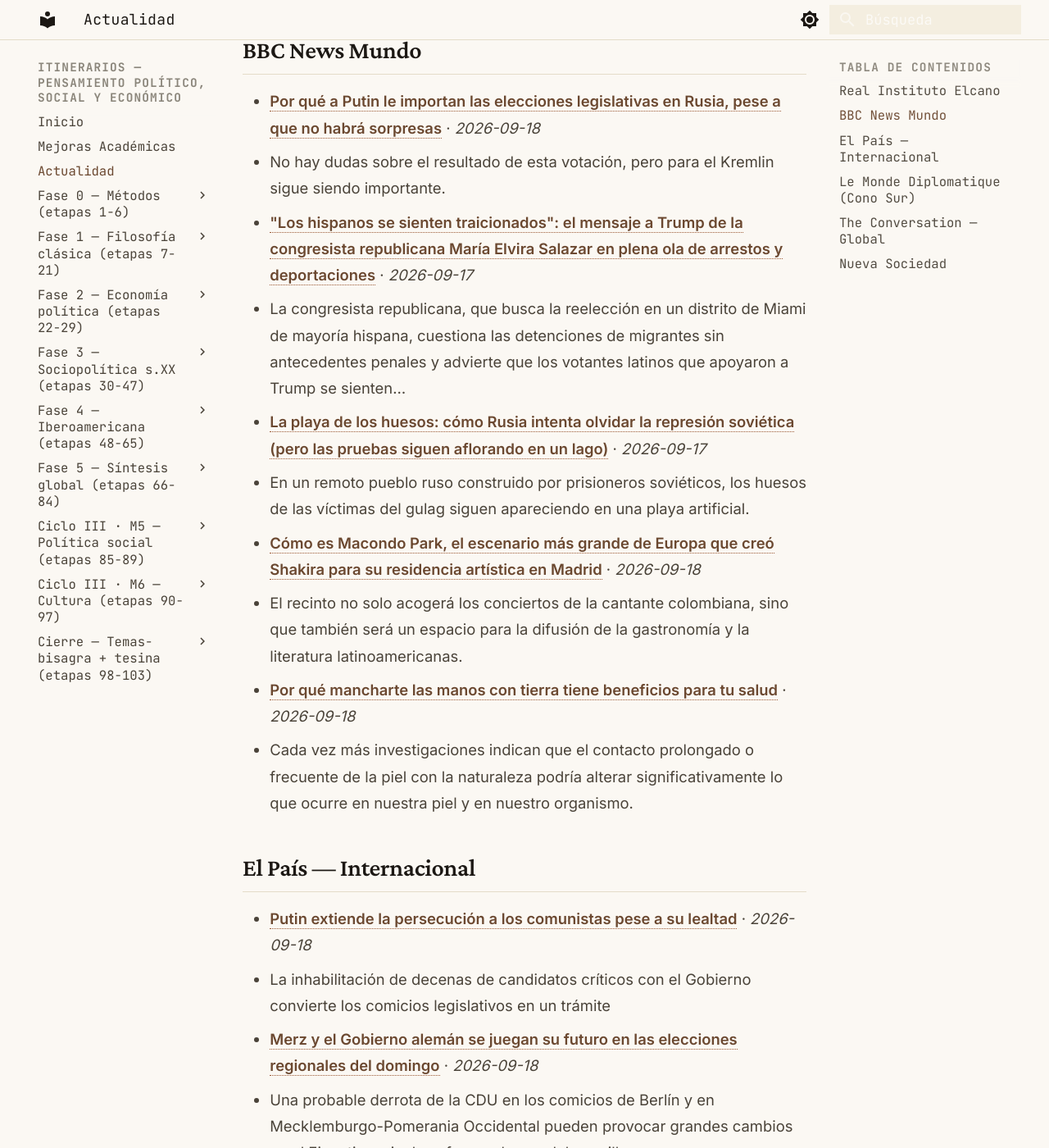
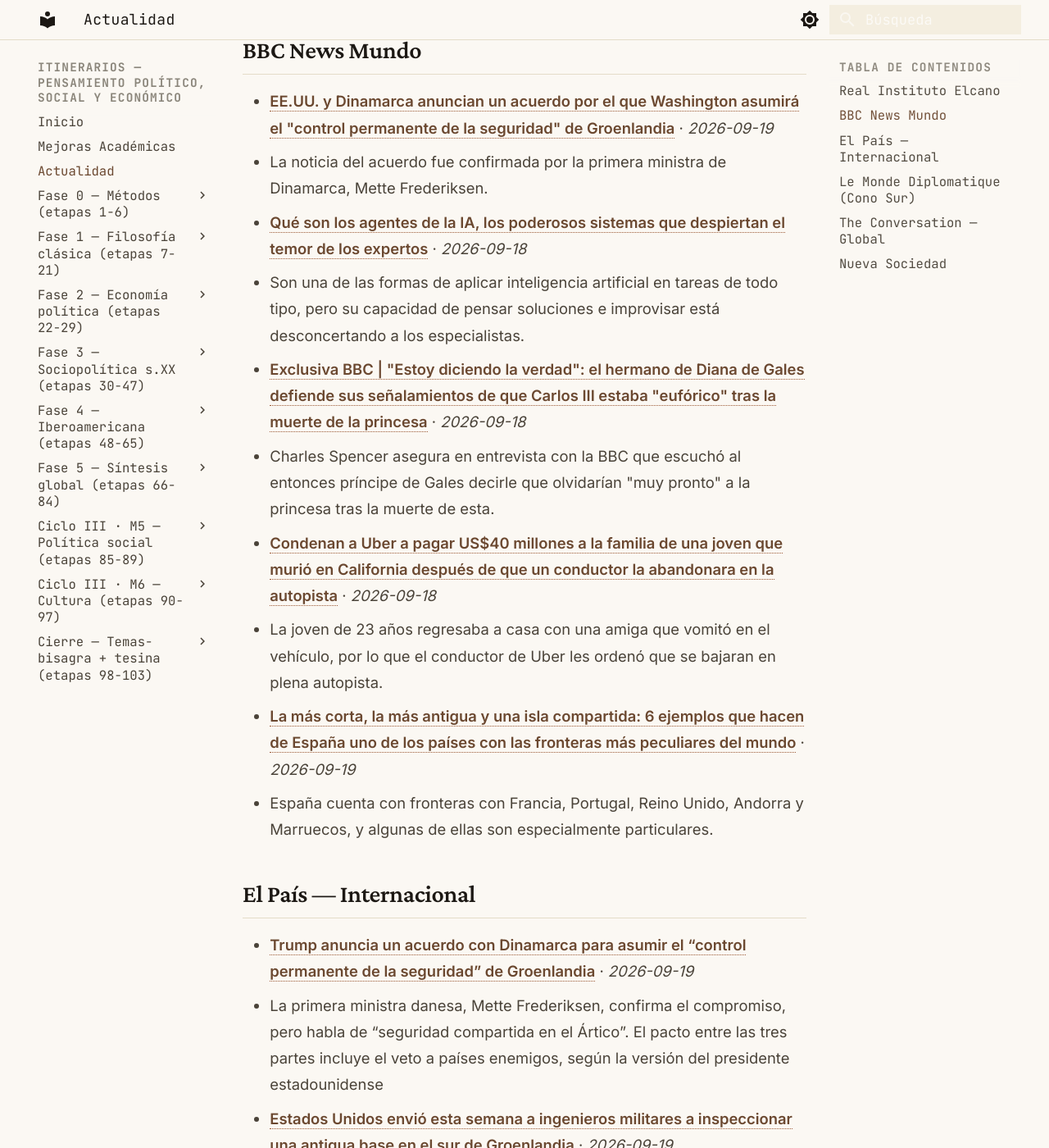
Before and after one commit to MrSpagVi/Curso, an MkDocs documentation site: the page built from docs/actualidad.md, in a window 1280 px wide and 1400 px high, scrolled down 791 px. Shown: the whole window at 82% size. Built offline with MkDocs 1.6.1 and Material for MkDocs 9.7.7, drawn with Linux system fonts in a browser that asks for light colours; some of the changed text lies outside the part shown.

Commit message:
auto: actualidad 2026-09-19

```diff
--- a/docs/actualidad.md
+++ b/docs/actualidad.md
@@ -6,7 +6,7 @@ title: Actualidad
 
 Últimos titulares de fuentes que dictan agenda en ciencia política y geopolítica. Actualizado automáticamente cada día (vía GitHub Actions).
 
-_Última actualización: 2026-09-18 10:17 UTC_
+_Última actualización: 2026-09-19 10:00 UTC_
 
 !!! tip "Ritual mensual — #actualidad"
     El último sábado de cada mes: agarrá **un** titular de los de abajo y escribí **300 palabras** aplicándole **2 autores** del último mes que leíste. ¿Qué diría cada uno? ¿En qué chocan? No resumas la noticia — usala como caso para pensar con las herramientas que venís construyendo. Guardá el texto con el tag `#actualidad` en tu sistema de notas. Esto convierte la teoría en criterio sobre la coyuntura: el objetivo del plan no es citar a Maquiavelo, es leer el presente con él.
@@ -17,25 +17,25 @@ _Sin datos en esta ejecución. Visitar fuente: [https://www.realinstitutoelcano.
 
 ## BBC News Mundo
 
-- **[Por qué a Putin le importan las elecciones legislativas en Rusia, pese a que no habrá sorpresas](https://www.bbc.com/mundo/articles/cqgl75nenp3no?at_medium=RSS&at_campaign=rss)** · *2026-09-18*
-  - No hay dudas sobre el resultado de esta votación, pero para el Kremlin sigue siendo importante.
-- **["Los hispanos se sienten traicionados": el mensaje a Trump de la congresista republicana María Elvira Salazar en plena ola de arrestos y deportaciones](https://www.bbc.com/mundo/articles/c64g7jz9yzvno?at_medium=RSS&at_campaign=rss)** · *2026-09-17*
-  - La congresista republicana, que busca la reelección en un distrito de Miami de mayoría hispana, cuestiona las detenciones de migrantes sin antecedentes penales y advierte que los votantes latinos que apoyaron a Trump se sienten…
-- **[La playa de los huesos: cómo Rusia intenta olvidar la represión soviética (pero las pruebas siguen aflorando en un lago)](https://www.bbc.com/mundo/articles/cqm2m487e0kro?at_medium=RSS&at_campaign=rss)** · *2026-09-17*
-  - En un remoto pueblo ruso construido por prisioneros soviéticos, los huesos de las víctimas del gulag siguen apareciendo en una playa artificial.
-- **[Cómo es Macondo Park, el escenario más grande de Europa que creó Shakira para su residencia artística en Madrid](https://www.bbc.com/mundo/articles/cme8xwzz3ygzo?at_medium=RSS&at_campaign=rss)** · *2026-09-18*
-  - El recinto no solo acogerá los conciertos de la cantante colombiana, sino que también será un espacio para la difusión de la gastronomía y la literatura latinoamericanas.
-- **[Por qué mancharte las manos con tierra tiene beneficios para tu salud](https://www.bbc.com/mundo/articles/c9dr7emvd5ejo?at_medium=RSS&at_campaign=rss)** · *2026-09-18*
-  - Cada vez más investigaciones indican que el contacto prolongado o frecuente de la piel con la naturaleza podría alterar significativamente lo que ocurre en nuestra piel y en nuestro organismo.
+- **[EE.UU. y Dinamarca anuncian un acuerdo por el que Washington asumirá el "control permanente de la seguridad" de Groenlandia](https://www.bbc.com/mundo/articles/cx05rdze7v60o?at_medium=RSS&at_campaign=rss)** · *2026-09-19*
+  - La noticia del acuerdo fue confirmada por la primera ministra de Dinamarca, Mette Frederiksen.
+- **[Qué son los agentes de la IA, los poderosos sistemas que despiertan el temor de los expertos](https://www.bbc.com/mundo/articles/c6zxz1z7zejro?at_medium=RSS&at_campaign=rss)** · *2026-09-18*
+  - Son una de las formas de aplicar inteligencia artificial en tareas de todo tipo, pero su capacidad de pensar soluciones e improvisar está desconcertando a los especialistas.
+- **[Exclusiva BBC | "Estoy diciendo la verdad": el hermano de Diana de Gales defiende sus señalamientos de que Carlos III estaba "eufórico" tras la muerte de la princesa](https://www.bbc.com/mundo/articles/cmkgw3g6y7gdo?at_medium=RSS&at_campaign=rss)** · *2026-09-18*
+  - Charles Spencer asegura en entrevista con la BBC que escuchó al entonces príncipe de Gales decirle que olvidarían "muy pronto" a la princesa tras la muerte de esta.
+- **[Condenan a Uber a pagar US$40 millones a la familia de una joven que murió en California después de que un conductor la abandonara en la autopista](https://www.bbc.com/mundo/articles/c9vgy052d71zo?at_medium=RSS&at_campaign=rss)** · *2026-09-18*
+  - La joven de 23 años regresaba a casa con una amiga que vomitó en el vehículo, por lo que el conductor de Uber les ordenó que se bajaran en plena autopista.
+- **[La más corta, la más antigua y una isla compartida: 6 ejemplos que hacen de España uno de los países con las fronteras más peculiares del mundo](https://www.bbc.com/mundo/articles/c2e0g8j2wwvo?at_medium=RSS&at_campaign=rss)** · *2026-09-19*
+  - España cuenta con fronteras con Francia, Portugal, Reino Unido, Andorra y Marruecos, y algunas de ellas son especialmente particulares.
 
 ## El País — Internacional
 
-- **[Putin extiende la persecución a los comunistas pese a su lealtad](https://elpais.com/internacional/2026-09-18/putin-extiende-la-persecucion-a-los-comunistas-pese-a-su-lealtad.html)** · *2026-09-18*
-  - La inhabilitación de decenas de candidatos críticos con el Gobierno convierte los comicios legislativos en un trámite
-- **[Merz y el Gobierno alemán se juegan su futuro en las elecciones regionales del domingo](https://elpais.com/internacional/2026-09-18/merz-y-el-gobierno-aleman-se-juegan-su-futuro-en-las-elecciones-regionales-de-domingo.html)** · *2026-09-18*
-  - Una probable derrota de la CDU en los comicios de Berlín y en Mecklemburgo-Pomerania Occidental pueden provocar grandes cambios en el Ejecutivo o incluso forzar el cese del canciller
-- **[Yuli Novak, directora de la ONG israelí B’Tselem: “Ningún pueblo que ha cometido un genocidio era consciente de que lo hacía”](https://elpais.com/internacional/2026-09-18/yuli-novak-directora-de-la-ong-israeli-btselem-ningun-pueblo-que-ha-cometido-un-genocidio-era-consciente-de-que-lo-hacia.html)** · *2026-09-18*
-  - La responsable de la organización de derechos humanos lamenta el “mensaje claro” de impunidad que el mundo ha dado al sistema político de su país al seguirle tratando como “legítimo” después de tres años de masacres
+- **[Trump anuncia un acuerdo con Dinamarca para asumir el “control permanente de la seguridad” de Groenlandia](https://elpais.com/internacional/2026-09-18/trump-anuncia-un-acuerdo-militar-historico-con-dinamarca-sobre-groenlandia.html)** · *2026-09-19*
+  - La primera ministra danesa, Mette Frederiksen, confirma el compromiso, pero habla de “seguridad compartida en el Ártico”. El pacto entre las tres partes incluye el veto a países enemigos, según la versión del presidente estadounidense
+- **[Estados Unidos envió esta semana a ingenieros militares a inspeccionar una antigua base en el sur de Groenlandia](https://elpais.com/internacional/2026-09-19/estados-unidos-envia-a-ingenieros-militares-a-inspeccionar-una-antigua-base-en-el-sur-de-groenlandia.html)** · *2026-09-19*
+  - El Pentágono estudia reutilizar unas instalaciones abandonadas en los años cincuenta en la isla ártica bajo soberanía de Dinamarca
+- **[La Alemania que quiere a Rusia de aliada abraza a la extrema derecha](https://elpais.com/internacional/2026-09-19/la-alemania-que-quiere-a-rusia-de-aliada-abraza-a-la-extrema-derecha.html)** · *2026-09-19*
+  - El gas de Moscú que alimentaba a la economía alemana llegó al municipio de Lubmin hasta que la guerra en Ucrania cerró el grifo. Desde entonces, AfD arrasa electoralmente en el pueblo
 - **[Carl Schmitt se cuela en los grandes discursos de Bruselas](https://elpais.com/espana/2026-09-16/carl-schmitt-se-cuela-en-los-grandes-discursos-de-bruselas.html)** · *2026-09-16*
   - Von der Leyen anuncia que los Veintisiete podrán flexibilizar temporalmente los procedimientos de asilo en caso de crisis agudas como la de Ceuta
 - **[Emma Bonino en el corazón](https://elpais.com/internacional/2026-09-14/emma-bonino-en-el-corazon.html)** · *2026-09-14*
```
Also changed, not shown: other parts of docs/actualidad.md (+10 -10 lines).
